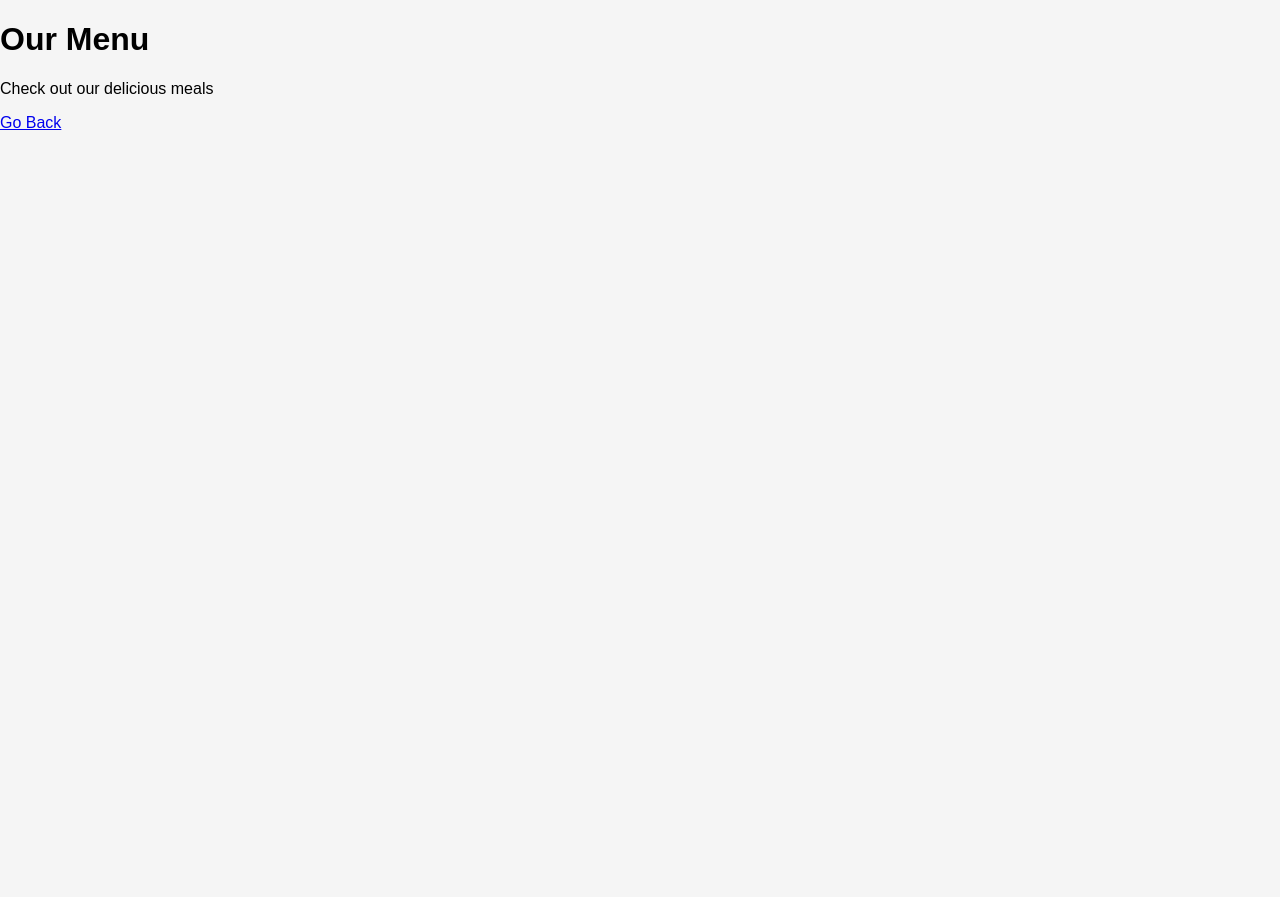
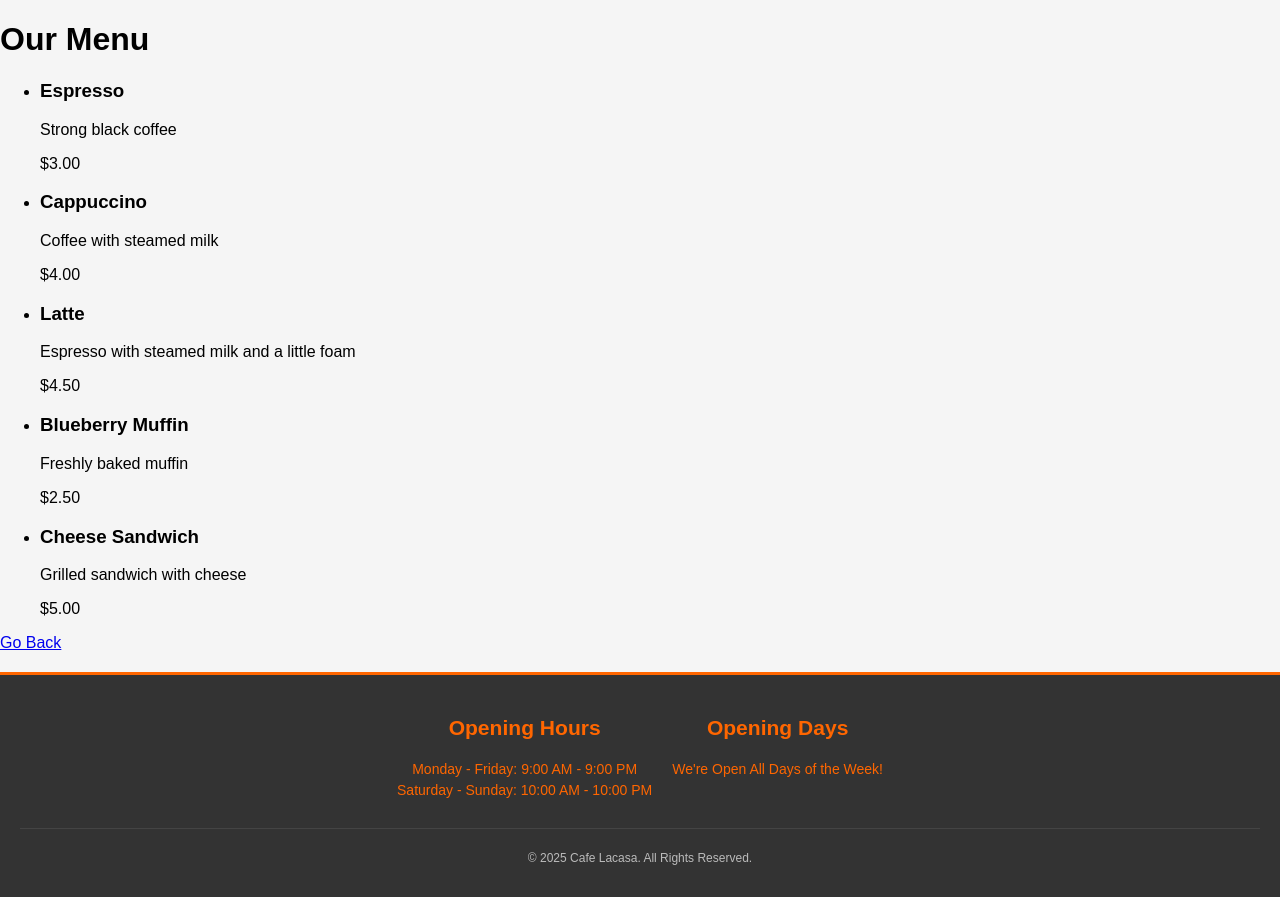
Before and after one commit to penokpa/cafe, a Gatsby site: page /menu in a window 1280 px wide. Before the commit the page ends 800 px from the top, so only its background shows below. Built offline with nearby package versions, Linux system fonts and the light colour scheme; Gatsby itself is replaced by a stand-in of ours.

Commit message:
added footer

```diff
--- a/src/components/Footer.js
+++ b/src/components/Footer.js
@@ -1,9 +1,23 @@
 import React from "react";
 
-const Footer = () => (
-  <footer className="footer">
-    <p>&copy; {new Date().getFullYear()} Cafe Delight. All Rights Reserved.</p>
-  </footer>
-);
+const Footer = ()=>{
+  return(
+    <footer className="footer">
+      <div className="footer-content">
+        <div className="footer-section">
+          <h3>Opening Hours</h3>
+          <p>Monday - Friday: 9:00 AM - 9:00 PM</p>
+          <p>Saturday - Sunday: 10:00 AM - 10:00 PM</p>
+        </div>
+        <div className="footer-section">
+          <h3>Opening Days</h3>
+          <p>We're Open All Days of the Week!</p>
 
+        </div>
+      </div>
+      <div className="footer-bottom">
+      <p>&copy; {new Date().getFullYear()} Cafe Lacasa. All Rights Reserved.</p>      </div>
+    </footer>
+  );
+};
 export default Footer;
--- a/src/pages/menu.js
+++ b/src/pages/menu.js
@@ -1,11 +1,46 @@
+// import React from "react";
+// import { Link } from "gatsby";
+
+// const Menu =()=>(
+// <main>
+//     <h1>Our Menu</h1>
+//     <p>Check out our delicious meals</p>
+//     <Link to="/">Go Back</Link>
+// </main>
+// );
+// export default Menu;
 import React from "react";
 import { Link } from "gatsby";
+import Footer from "../components/Footer";
 
-const Menu =()=>(
-<main>
-    <h1>Our Menu</h1>
-    <p>Check out our delicious meals</p>
-    <Link to="/">Go Back</Link>
-</main>
-);
+const Menu = () => {
+  // Array of menu items
+  const menuItems = [
+    { name: "Espresso", description: "Strong black coffee", price: "$3.00" },
+    { name: "Cappuccino", description: "Coffee with steamed milk", price: "$4.00" },
+    { name: "Latte", description: "Espresso with steamed milk and a little foam", price: "$4.50" },
+    { name: "Blueberry Muffin", description: "Freshly baked muffin", price: "$2.50" },
+    { name: "Cheese Sandwich", description: "Grilled sandwich with cheese", price: "$5.00" },
+  ];
+
+  return (
+    <main>
+      <h1>Our Menu</h1>
+      <p></p>
+      <ul>
+        {/* Loop through menu items and display them */}
+        {menuItems.map((item, index) => (
+          <li key={index}>
+            <h3>{item.name}</h3>
+            <p>{item.description}</p>
+            <span>{item.price}</span>
+          </li>
+        ))}
+      </ul>
+      <Link to="/">Go Back</Link>
+      <Footer />
+    </main>
+  );
+};
+
 export default Menu;
--- a/src/styles/global.css
+++ b/src/styles/global.css
@@ -32,18 +32,18 @@ body {
   }
 
   /* Responsive Design */
-  /* @media (max-width: 768px) {
+  @media (max-width: 768px) {
     .hero {
       height: 300px;
       font-size: 1.2rem;
-    } */
-  /* } */
+    }
+  }
   .navbar {
     display: flex;
     justify-content: space-between;
     align-items: center;
     padding: 15px 20px;
-    background: #ff6600;
+    background:orangered;
     color: white;
   }
 
@@ -58,9 +58,37 @@ body {
     text-decoration: underline;
   }
   .footer {
-    text-align: center;
-    padding: 15px;
     background: #333;
     color: white;
+    text-align: center;
+    padding: 20px;
     margin-top: 20px;
+    font-size: 14px;
+    border-top: 3px solid #ff6600;
   }
+  .footer-content{
+    display: flex;
+    flex-wrap: wrap;
+    justify-content: center;
+    gap: 20px;
+    padding-bottom: 15px;
+  }
+
+  .footer-section{
+    max-width: 300px;
+  }
+  .footer-section{
+    margin-bottom: 10px;
+    font-size: 18px;
+    color: #ff6600;
+  }
+  .footer-section P{
+    margin: 5px 0;
+    font-size: 14px;
+  }
+  .footer-bottom {
+    border-top: 1px solid #444;
+    padding-top: 10px;
+    font-size: 12px;
+    color: #bbb;
+  }
```
Also changed, not shown: src/components/header.js (deleted, +0 -32 lines), src/pages/contact.js (added, +20 -0 lines), src/pages/index.js (+8 -3 lines), 1 other file.
